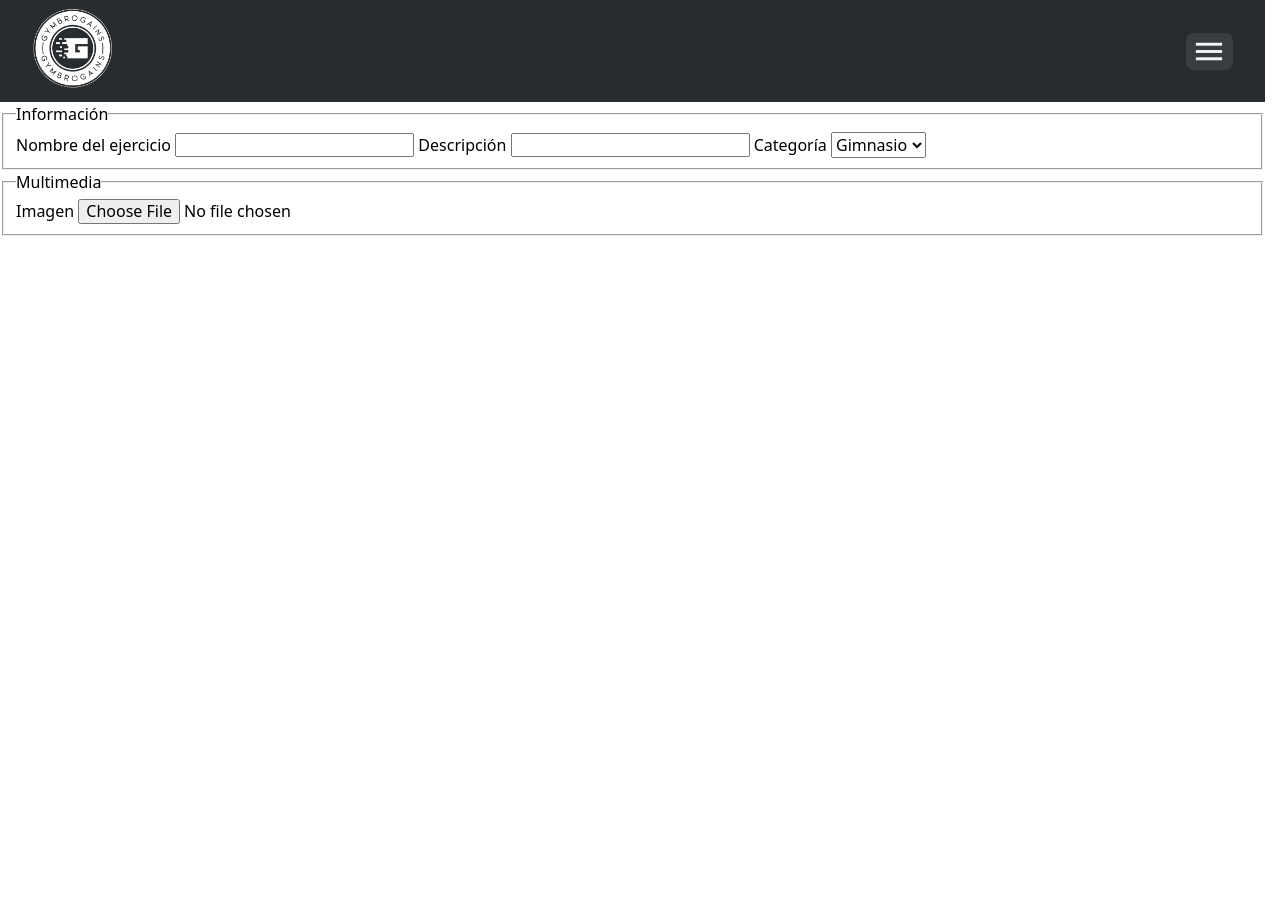
After one commit to armandodev/gymbrogains, a PHP site: page /admin/exercises.php in a window 1280 px wide. The commit adds this page. Run offline with PHP 8.4, Linux system fonts and the light colour scheme.

```diff
--- /dev/null
+++ b/admin/exercises.php
@@ -0,0 +1,112 @@
+<!-- Subida de ejercicios junto con la imagen
+    Nombre ejercicio descripción y categoría y imagen
+-->
+<!DOCTYPE html>
+<html lang="en">
+
+<head>
+  <meta charset="UTF-8">
+  <meta name="viewport" content="width=device-width, initial-scale=1.0">
+  <title>Ejercicios | Gymbrogains</title>
+
+  <link rel="stylesheet" href="./../fonts/css/index.css">
+  <link rel="stylesheet" href="./../css/normalize.css">
+  <link rel="stylesheet" href="./../css/global.css">
+  <link rel="stylesheet" href="./../css/header.css">
+  <link rel="stylesheet" href="./../css/footer.css">
+</head>
+
+<body>
+  <header>
+    <div class="header-container">
+      <div class="header-logo">
+        <a href="./../index.php">
+          <img src="./../images/logo/white.webp" alt="Gymbrogains" />
+        </a>
+      </div>
+      <nav class="header-nav">
+        <div id="hide-menu-bg"></div>
+        <ul class="header-nav-links" id="menu">
+          <li class="header-nav-link">
+            <a href="./index.php">
+              <span class="material-icons"> home </span>
+              Inicio
+            </a>
+          </li>
+          <li class="header-nav-link active">
+            <a href="./exercises.php">
+              <span class="material-icons"> fitness_center </span>
+              Ejercicios
+            </a>
+          </li>
+          <li class="header-nav-link">
+            <a href="./forum.php">
+              <span class="material-icons"> forum </span>
+              Foro
+            </a>
+          </li>
+          <li class="header-nav-link">
+            <a href="./users.php">
+              <span class="material-icons"> group </span>
+              Usuarios
+            </a>
+          </li>
+          <li class="header-nav-link">
+            <a href="./../index.php">
+              <span class="material-icons"> public </span>
+              Publica
+            </a>
+          </li>
+        </ul>
+      </nav>
+
+      <button id="show-menu">
+        <span class="material-icons"> menu </span>
+      </button>
+    </div>
+  </header>
+
+  <main id="main">
+    <div class="content-wrapper">
+      <form action="./" id="insert-exercise" class="form">
+        <fieldset class="fieldset">
+          <legend class="legend">Información</legend>
+
+          <label class="form-label">
+            Nombre del ejercicio
+            <input type="text" class="exercise-input">
+          </label>
+
+          <label class="form-label">
+            Descripción
+            <input type="text" class="form-input">
+          </label>
+
+          <label class="form-label">
+            Categoría
+            <select class="select-category form-select">
+              <option value="Gimnasio">Gimnasio</option>
+              <option value="Calistenia">Calistenia</option>
+            </select>
+          </label>
+        </fieldset>
+
+        <fieldset class="fieldset">
+          <legend class="legend">
+            Multimedia
+          </legend>
+
+          <label class="form-label">
+            Imagen
+            <input type="file" class="form-input">
+          </label>
+        </fieldset>
+      </form>
+    </div>
+  </main>
+
+  <script src="./../js/jquery/jquery-3.7.1.min.js"></script>
+  <script src="./../js/header.js"></script>
+</body>
+
+</html>
--- a/admin/index.php
+++ b/admin/index.php
@@ -1,5 +1,7 @@
   <?php
   require_once "./../includes/session.php";
+
+  $conn = $db->connect();
 
   if (!$isAdmin) {
     header("location:../index.php");
```
Also changed, not shown: admin/css/exercises.css (added, +20 -0 lines), admin/forum.php (added, +70 -0 lines), admin/users.php (added, +88 -0 lines), auth/login.php (+7 -7 lines), login.php (+10 -32 lines). Lines whose indentation alone changed are shown as unchanged.
